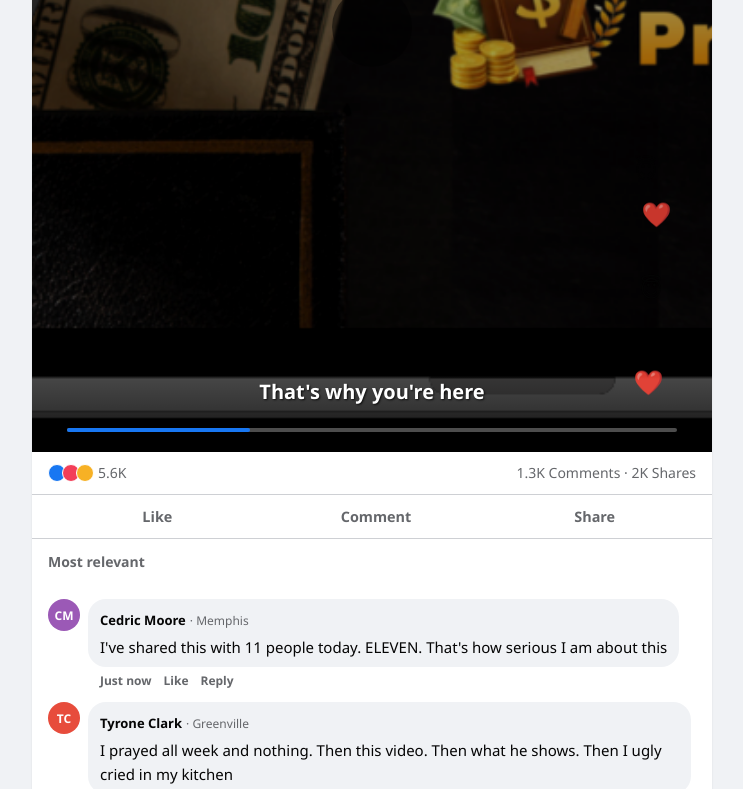
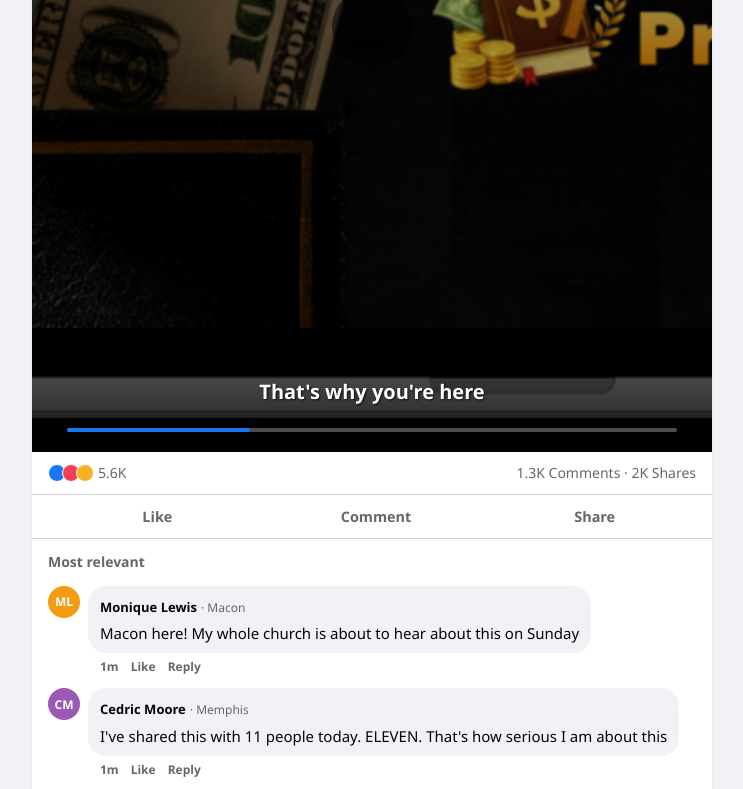
Before and after one commit to jacksonmerrill9870-jpg/proverbprofits, a Next.js app: page /discover in a window 1280 px wide. Shown: the part 640-1429 px from the top of the page, without its empty margins (268-1011 px from the left). Built offline with nearby package versions, Linux system fonts and the light colour scheme; some icons are missing.

Commit message:
Refine Discovery page: remove emojis, vary comment timers, and remove auto-scroll

```diff
--- a/src/app/discover/discover.css
+++ b/src/app/discover/discover.css
@@ -121,32 +121,6 @@
     justify-content: center;
     cursor: pointer;
     overflow: hidden;
-}
-
-/* Floating Emojis */
-.emoji-stream-container {
-    position: absolute;
-    bottom: 20px;
-    right: 20px;
-    height: 300px;
-    width: 60px;
-    pointer-events: none;
-    z-index: 10;
-}
-
-.floating-emoji {
-    position: absolute;
-    bottom: 0;
-    font-size: 24px;
-    animation: float-up 3s ease-out forwards;
-    opacity: 0;
-}
-
-@keyframes float-up {
-    0% { transform: translateY(0) translateX(0); opacity: 0; }
-    10% { opacity: 1; }
-    80% { opacity: 0.8; }
-    100% { transform: translateY(-250px) translateX(var(--random-x, 0)); opacity: 0; }
 }
 
 .video-placeholder {
--- a/src/app/discover/page.js
+++ b/src/app/discover/page.js
@@ -26,57 +26,44 @@ const ALL_COMMENTS = [
   { id: 18, name: "Wanda Green", location: "Memphis", initials: "WG", color: "#8e44ad", text: "Don't you DARE click off this video. What's coming up next is the whole reason you're here" }
 ];
 
-const REACTION_EMOJIS = ['❤️', '❤️', '👍', '🙏', '🔥', '😇'];
+const TIMERS = [5000, 7000, 10000];
 
 export default function DiscoverPage() {
   const [isPlaying, setIsPlaying] = useState(false);
-  const [visibleComments, setVisibleComments] = useState(ALL_COMMENTS.slice(0, 5));
+  const [visibleComments, setVisibleComments] = useState(
+    ALL_COMMENTS.slice(0, 5).map(c => ({ ...c, addedAt: Date.now() - 60000 })) // Initial 5 added 1min ago
+  );
   const [nextCommentIndex, setNextCommentIndex] = useState(5);
-  const [emojis, setEmojis] = useState([]);
-  const commentsEndRef = useRef(null);
+  const [currentTime, setCurrentTime] = useState(Date.now());
 
-  // Auto-scrolling to bottom of comments when new one arrives
+  // Update current time every second for relative timestamps
   useEffect(() => {
-    commentsEndRef.current?.scrollIntoView({ behavior: 'smooth' });
-  }, [visibleComments]);
+    const timeInterval = setInterval(() => setCurrentTime(Date.now()), 1000);
+    return () => clearInterval(timeInterval);
+  }, []);
 
-  // Dynamic Comments: Add one every 5 seconds
+  // Varied Comment Timer: 5s, 7s, 10s cycle
   useEffect(() => {
-    const commentInterval = setInterval(() => {
-      if (nextCommentIndex < ALL_COMMENTS.length) {
-        setVisibleComments(prev => [...prev, ALL_COMMENTS[nextCommentIndex]]);
-        setNextCommentIndex(prev => prev + 1);
-      } else {
-        // Reset or stop? Let's loop a few for the effect
-        const randomComment = {
-            ...ALL_COMMENTS[Math.floor(Math.random() * ALL_COMMENTS.length)],
-            id: Date.now()
-        };
-        setVisibleComments(prev => [...prev.slice(-15), randomComment]);
-      }
-    }, 5000);
+    if (nextCommentIndex >= ALL_COMMENTS.length) return;
 
-    return () => clearInterval(commentInterval);
+    const timerIndex = (nextCommentIndex - 5) % TIMERS.length;
+    const delay = TIMERS[timerIndex];
+
+    const timeoutId = setTimeout(() => {
+      const newComment = { ...ALL_COMMENTS[nextCommentIndex], addedAt: Date.now() };
+      setVisibleComments(prev => [...prev, newComment]);
+      setNextCommentIndex(prev => prev + 1);
+    }, delay);
+
+    return () => clearTimeout(timeoutId);
   }, [nextCommentIndex]);
 
-  // Floating Emojis Logic
-  useEffect(() => {
-    const emojiInterval = setInterval(() => {
-      const newEmoji = {
-        id: Date.now(),
-        char: REACTION_EMOJIS[Math.floor(Math.random() * REACTION_EMOJIS.length)],
-        x: Math.random() * 40 - 20 // -20px to 20px
-      };
-      setEmojis(prev => [...prev, newEmoji]);
-
-      // Cleanup emojis after animation
-      setTimeout(() => {
-        setEmojis(prev => prev.filter(e => e.id !== newEmoji.id));
-      }, 3000);
-    }, 800); // New emoji every 800ms
-
-    return () => clearInterval(emojiInterval);
-  }, []);
+  const getTimeAgo = (timestamp) => {
+    const seconds = Math.floor((currentTime - timestamp) / 1000);
+    if (seconds < 5) return "Just now";
+    if (seconds < 60) return `${seconds}s`;
+    return `${Math.floor(seconds / 60)}m`;
+  };
 
   return (
     <div className="discover-wrapper">
@@ -147,19 +134,6 @@ export default function DiscoverPage() {
               </div>
             )}
           </Link>
-
-          {/* Emoji Stream */}
-          <div className="emoji-stream-container">
-            {emojis.map(emoji => (
-              <span
-                key={emoji.id}
-                className="floating-emoji"
-                style={{ '--random-x': `${emoji.x}px` }}
-              >
-                {emoji.char}
-              </span>
-            ))}
-          </div>
         </div>
 
         {/* Engagement Stats */}
@@ -201,14 +175,13 @@ export default function DiscoverPage() {
                     <div className="comment-text">{comment.text}</div>
                   </div>
                   <div className="comment-actions">
-                    <span>Just now</span>
+                    <span>{getTimeAgo(comment.addedAt)}</span>
                     <span>Like</span>
                     <span>Reply</span>
                   </div>
                 </div>
               </div>
             ))}
-            <div ref={commentsEndRef} />
           </div>
         </div>
       </div>
```
